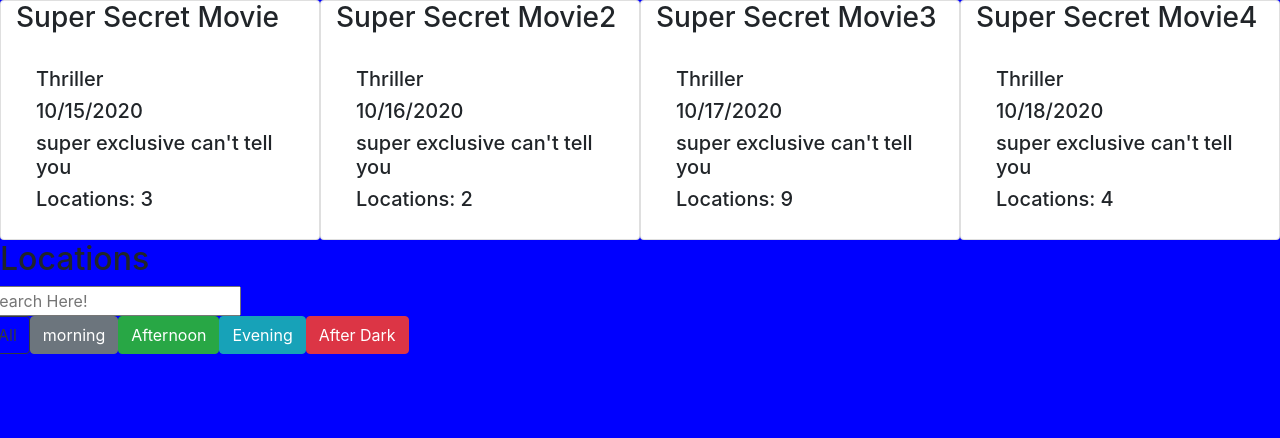
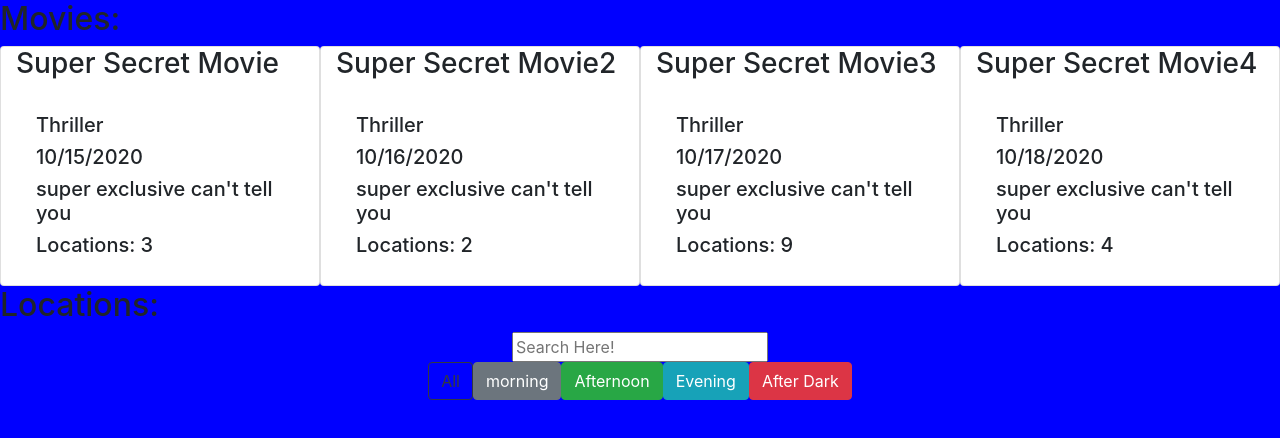
Before and after one commit to sarah-weatherbee/shotz, a website built with webpack: page src/index.html in a window 1280 px wide. Built offline with nearby package versions, Linux system fonts and the light colour scheme; files whose address does not match are found by name.

Commit message:
centered buttons

```diff
--- a/src/index.html
+++ b/src/index.html
@@ -8,13 +8,14 @@
 </head>
 <body>
   <div id="app">
+    <h2>Movies:</h2>
     <div id="movies" class= "d-flex flex-wrap"></div>
-    <h2>Locations</h2>
+    <h2>Locations:</h2>
     <div id="filters">
-      <div class="row">
+      <div class="row justify-content-center">
         <input type="text" placeholder="Search Here!">
       </div>
-      <div class="row">
+      <div class="row justify-content-center">
         <button id="all" class="btn btn-outline-dark">All</button>
         <button id="morning" class="btn btn-secondary">morning</button>
         <button id="afternoon" class="btn btn-success">Afternoon</button>
```
